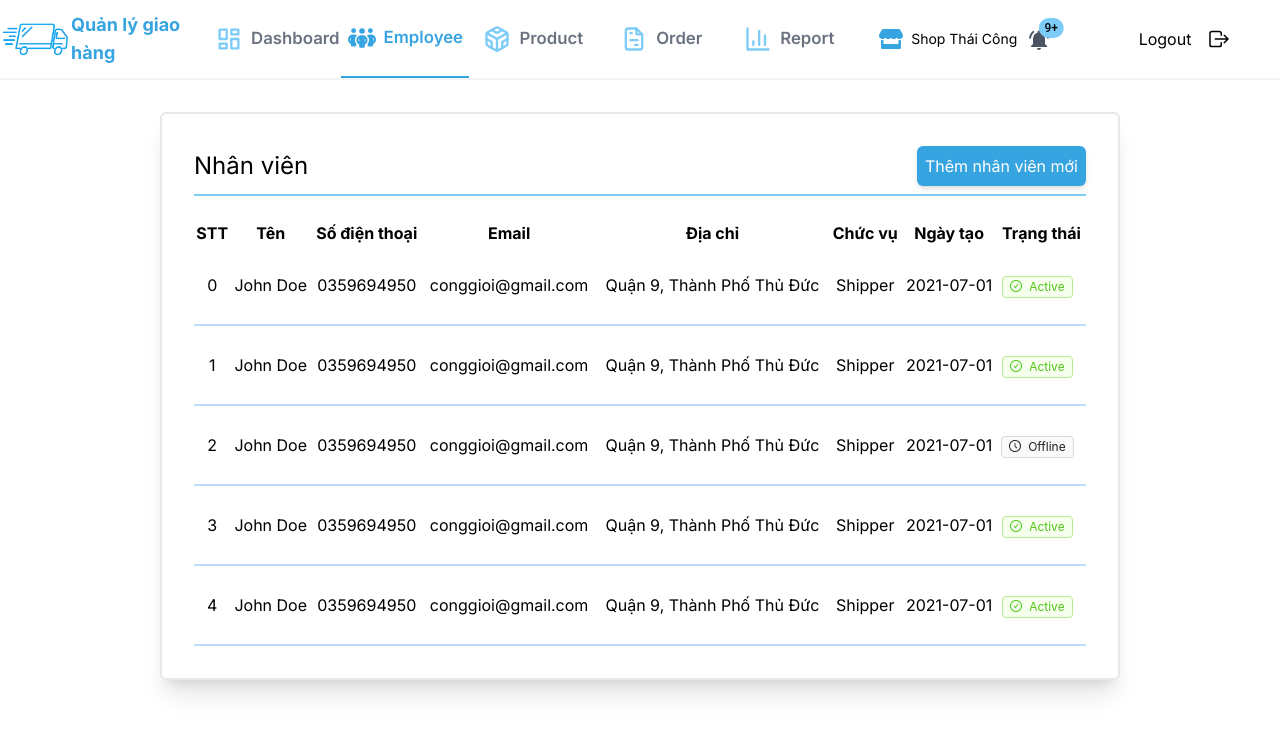
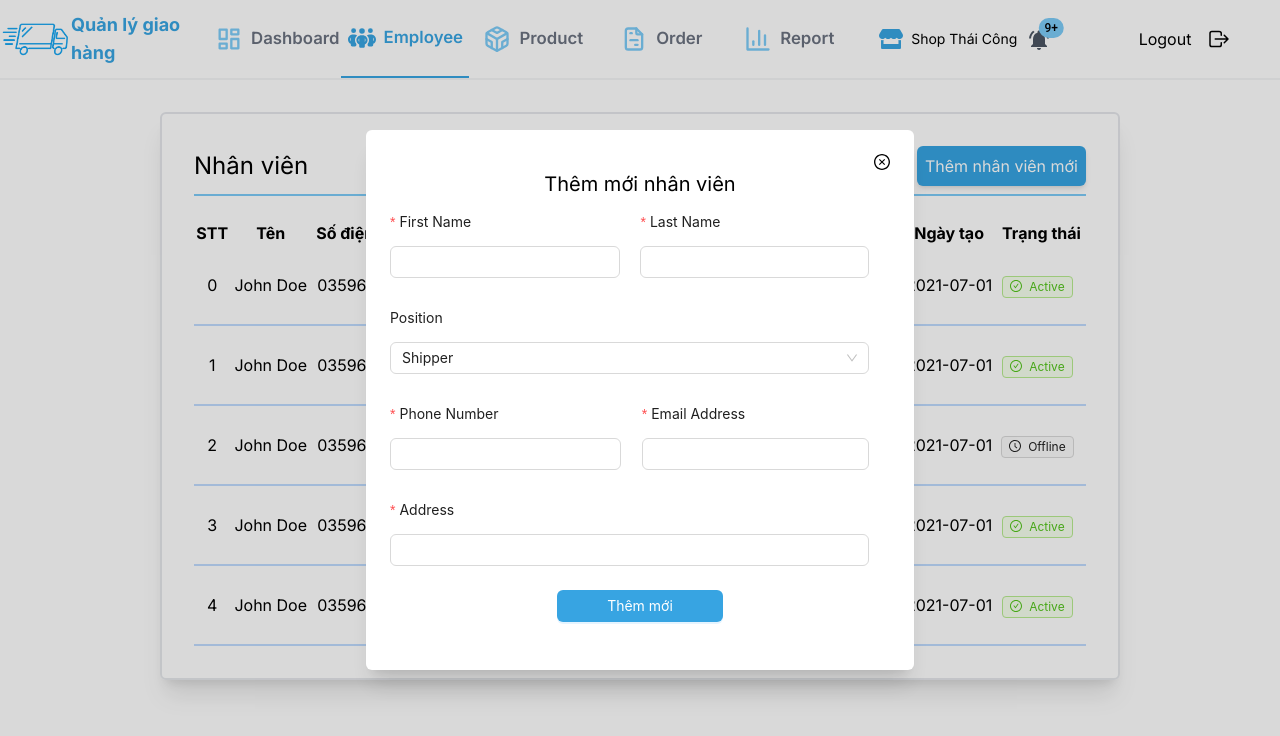
Before and after one commit to gioimtg2003/DoAnChuyenNganh, a Next.js app in the folder Front-end-web/: page /dashboard/employee in a window 1280 px wide. Both pictures are taken after a click on the button "Thêm nhân viên mới". Shown: the top 736 px of the page. Built offline with nearby package versions, Linux system fonts and the light colour scheme.

Commit message:
Update code

```diff
--- a/Front-end-web/src/app/(auth)/layout.tsx
+++ b/Front-end-web/src/app/(auth)/layout.tsx
@@ -2,14 +2,14 @@
 import { useRouter } from "next/navigation";
 import { IsLogin } from "../lib/util/isLogin";
 import HomeLayout from "../ui/layout/Home";
-import { message } from "antd";
 import { useEffect } from "react";
+import { NotificationProvider } from "@/app/lib/context/NotificationContext";
+
 export default function AuthLayout({
   children,
 }: {
   children: React.ReactNode;
 }): JSX.Element | void {
-  const [messageApi, contextHolder] = message.useMessage();
   const router = useRouter();
   const isLogin = IsLogin();
   useEffect((): void => {
@@ -19,9 +19,8 @@ export default function AuthLayout({
   }, [router, isLogin]);
 
   return (
-    <>
-      {contextHolder}
+    <NotificationProvider>
       {<HomeLayout>{children}</HomeLayout>}
-    </>
+    </NotificationProvider>
   );
 }
--- a/Front-end-web/src/app/(auth)/register/page.tsx
+++ b/Front-end-web/src/app/(auth)/register/page.tsx
@@ -1,20 +1,6 @@
 "use client";
-import React, { useState } from "react";
-import type { CascaderProps } from "antd";
-import {
-  AutoComplete,
-  Button,
-  Card,
-  Cascader,
-  Checkbox,
-  Col,
-  Form,
-  Input,
-  InputNumber,
-  Radio,
-  Row,
-  Select,
-} from "antd";
+import React from "react";
+import { Button, Card, Checkbox, Form, Input, Radio, Select } from "antd";
 import Link from "next/link";
 
 const { Option } = Select;
@@ -194,7 +180,6 @@ const RegisterPage: React.FC = () => {
         >
           <Radio.Group
             name="radiogroup"
-            defaultValue={1}
             className="flex w-full justify-around "
           >
             <Card
--- a/Front-end-web/src/app/dashboard/employee/page.tsx
+++ b/Front-end-web/src/app/dashboard/employee/page.tsx
@@ -1,11 +1,15 @@
 "use client";
 
 import { selectedPage } from "@/app/lib/util/selectedPage";
-import { useContext, useEffect } from "react";
+import { useContext, useEffect, useState } from "react";
 import { NavLinkContext } from "@/app/lib/context/LinkContext";
 import { NotificationContext } from "@/app/lib/context/NotificationContext";
 import { DataGridView } from "@/components/dataGridView/DataGridView";
 import { columns, employeeData } from "@/app/lib/data";
+import { ModalPopUp } from "@/app/ui/components/ModalPopUp";
+import { Button, Form, Input, Select } from "antd";
+import { Option } from "antd/es/mentions";
+import type { AddEmployeeFieldType } from "@/app/lib/Types";
 
 const optionDataGridView = {
   gridType: "employee",
@@ -17,13 +21,133 @@ const optionDataGridView = {
 export default function EmployeePage(): JSX.Element {
   const { stateLink, dispatchLink } = useContext(NavLinkContext);
   const { apiNotification, contextHolder } = useContext(NotificationContext);
+  const [isOpenPopUp, setIsOpenPopUp] = useState(false);
+
   useEffect(() => {
     selectedPage(dispatchLink, 1);
   }, []);
 
+  const onFinish = (values: any) => {
+    console.log("Success:", values);
+  };
+
+  const onFinishFailed = (errorInfo: any) => {
+    console.log("Failed:", errorInfo);
+  };
+  const OnClosePopUp = (): void => {
+    setIsOpenPopUp(!isOpenPopUp);
+  };
+
   return (
     <>
       {contextHolder}
+      <ModalPopUp open={isOpenPopUp} onClose={OnClosePopUp}>
+        <div className="w-full flex justify-center items-center mb-2 text-xl">
+          <p>Thêm mới nhân viên</p>
+        </div>
+
+        <Form
+          name="basic"
+          style={{ maxWidth: 500 }}
+          initialValues={{ position: "shipper" }}
+          onFinish={onFinish}
+          onFinishFailed={onFinishFailed}
+          autoComplete="off"
+        >
+          <div className="flex flex-row justify-around items-center">
+            <Form.Item<AddEmployeeFieldType>
+              labelCol={{ span: 24 }}
+              wrapperCol={{ span: 22 }}
+              label="First Name"
+              name="firstName"
+              rules={[
+                { required: true, message: "Please input your username!" },
+              ]}
+            >
+              <Input />
+            </Form.Item>
+
+            <Form.Item<AddEmployeeFieldType>
+              label="Last Name"
+              name="lastName"
+              rules={[
+                { required: true, message: "Please input your password!" },
+              ]}
+              labelCol={{ span: 24 }}
+              wrapperCol={{ span: 22 }}
+            >
+              <Input />
+            </Form.Item>
+          </div>
+          <Form.Item<AddEmployeeFieldType>
+            name="position"
+            label="Position"
+            labelCol={{ span: 24 }}
+            wrapperCol={{ span: 23 }}
+          >
+            <Select placeholder="select Position">
+              <Option value="shipper">Shipper</Option>
+              <Option value="staff">Staff</Option>
+            </Select>
+          </Form.Item>
+          <div className="flex flex-row justify-around items-center">
+            <Form.Item<AddEmployeeFieldType>
+              labelCol={{ span: 24 }}
+              wrapperCol={{ span: 22 }}
+              label="Phone Number"
+              name="Phone"
+              rules={[
+                {
+                  required: true,
+                  message: "Please input Phone!",
+                },
+              ]}
+            >
+              <Input />
+            </Form.Item>
+
+            <Form.Item<AddEmployeeFieldType>
+              label="Email Address"
+              name="Email"
+              rules={[
+                {
+                  required: true,
+                  type: "email",
+                  message: "Please input Email!",
+                },
+              ]}
+              labelCol={{ span: 24 }}
+              wrapperCol={{ span: 22 }}
+            >
+              <Input />
+            </Form.Item>
+          </div>
+          <Form.Item<AddEmployeeFieldType>
+            label="Address"
+            name="Address"
+            rules={[
+              {
+                required: true,
+                type: "email",
+                message: "Please input Email!",
+              },
+            ]}
+            labelCol={{ span: 24 }}
+            wrapperCol={{ span: 23 }}
+          >
+            <Input />
+          </Form.Item>
+          <Form.Item wrapperCol={{ offset: 8, span: 16 }}>
+            <Button
+              type="primary"
+              htmlType="submit"
+              className="bg-primary-1-color w-2/4"
+            >
+              Thêm mới
+            </Button>
+          </Form.Item>
+        </Form>
+      </ModalPopUp>
       <div className="w-full flex flex-row justify-center items-center">
         <div className="w-3/4 shadow-xl rounded-md my-8 border-2 border-gray-200 hover:shadow-2xl">
           <div className="p-8">
@@ -32,7 +156,10 @@ export default function EmployeePage(): JSX.Element {
                 <h1>Nhân viên</h1>
               </div>
               <div className="transition-shadow shadow-md p-2 rounded-md bg-primary-1-color hover:shadow-lg">
-                <button className="font-normal text-white">
+                <button
+                  className="font-normal text-white"
+                  onClick={OnClosePopUp}
+                >
                   Thêm nhân viên mới
                 </button>
               </div>
--- a/Front-end-web/src/app/lib/service/user.ts
+++ b/Front-end-web/src/app/lib/service/user.ts
@@ -1,11 +1,21 @@
-interface User {
-  Email: string;
-  Password: string;
-  Name: string;
-  Phone: string;
-  Address: string;
-  ShopName: string;
-  ShopAddress: string;
-  Scope: string;
-  Gender: boolean;
+import { Axios } from "../util/axios";
+const axios = new Axios().getInstance();
+
+export function Register(data: any): Promise<boolean> {
+  return new Promise((resolve, reject) => {
+    axios
+      .post("/user/shop", {
+        Email: data.email,
+        Password: data.password,
+        Name: data.name,
+        Phone: data.phone,
+        Address: data.address,
+        Gender: data == "male",
+        ShopName: data.shopName,
+        ShopAddress: data.shopAddress,
+        Scope: data.scope == 2,
+      })
+      .then((res: any) => {})
+      .catch((err: any) => {});
+  });
 }
--- a/Front-end-web/src/app/ui/components/nav/NavWeb.tsx
+++ b/Front-end-web/src/app/ui/components/nav/NavWeb.tsx
@@ -26,7 +26,7 @@ export function NavWeb(): JSX.Element {
   const { stateLink, dispatchLink } = useContext(NavLinkContext);
 
   return (
-    <header className="fixed top-0 left-0 bg-white w-full h-20 p-0 m-0 border-b-2 border-gray-100 z-0">
+    <header className="fixed z-50 top-0 left-0 bg-white w-full h-20 p-0 m-0 border-b-2 border-gray-100 ">
       <div className="flex flex-row  justify-center items-center h-full">
         <div className="w-2/12">
           <div className="w-full flex flex-row justify-center items-center">
```
Also changed, not shown: Front-end-web/src/app/lib/Types.ts (+9 -0 lines).
